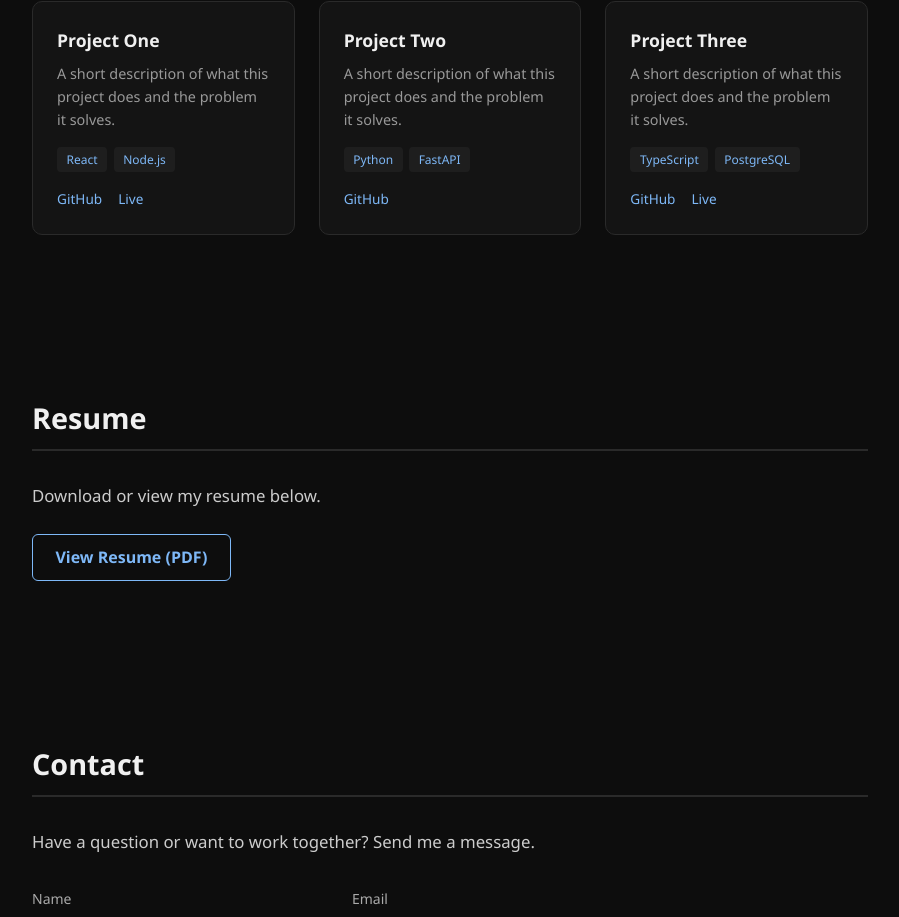
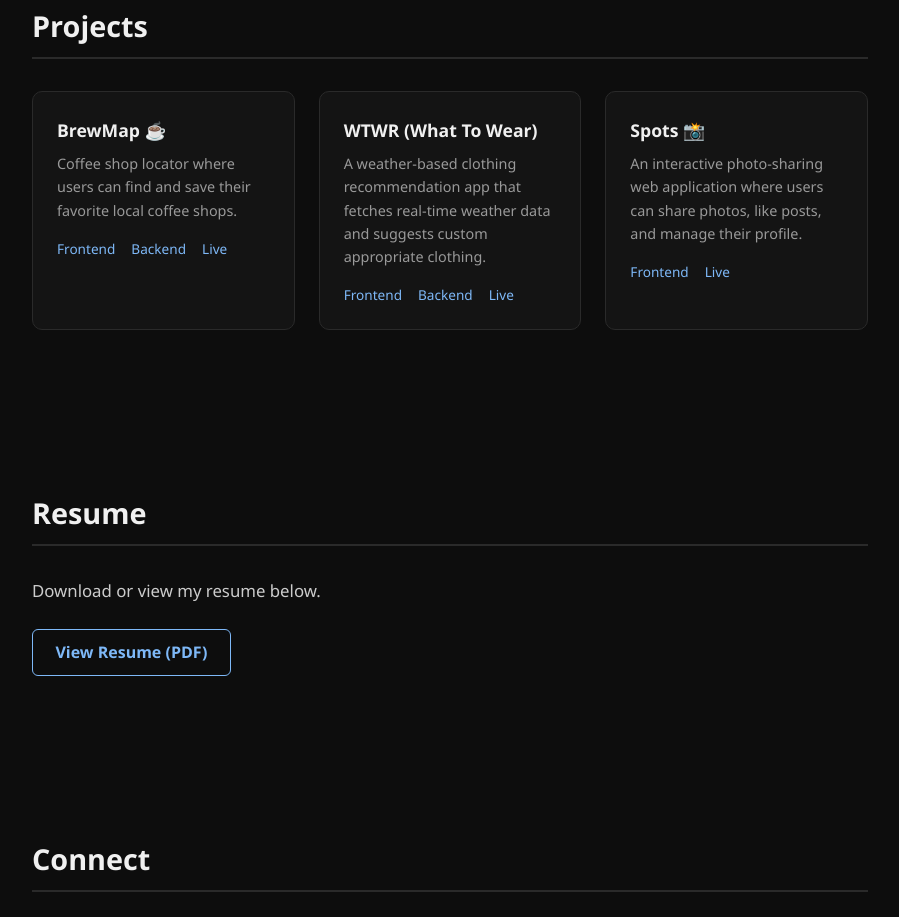
Before and after one commit to Prestonherr/Portfolio, a React (Vite) app: page / in a window 1280 px wide. Shown: the part 1296-2213 px from the top of the page, without its empty margins (190-1089 px from the left). Built offline with nearby package versions, Linux system fonts and the light colour scheme.

Commit message:
Updated project cards

```diff
--- a/src/App.css
+++ b/src/App.css
@@ -158,7 +158,7 @@ section:first-of-type {
 
 /* About */
 .about p {
-  max-width: 680px;
+  max-width: 900px;
   color: #ccc;
   font-size: 1.05rem;
   line-height: 1.8;
@@ -212,10 +212,11 @@ section:first-of-type {
   border-radius: 4px;
 }
 
-.project-card .links {
+.project-card .card-links {
   display: flex;
   gap: 1rem;
   font-size: 0.85rem;
+  margin-top: 1rem;
 }
 
 /* Resume */
@@ -243,7 +244,28 @@ section:first-of-type {
   text-decoration: none;
 }
 
-/* Contact */
+/* Connect */
+.social-links {
+  display: flex;
+  gap: 2rem;
+  margin-bottom: 2rem;
+}
+
+.social-link {
+  color: #aaa;
+  display: flex;
+  align-items: center;
+  transition:
+    color 0.2s,
+    transform 0.2s;
+}
+
+.social-link:hover {
+  color: #7eb8f7;
+  transform: translateY(-2px);
+  text-decoration: none;
+}
+
 .contact-intro {
   color: #ccc;
   margin-bottom: 2rem;
--- a/src/App.jsx
+++ b/src/App.jsx
@@ -94,28 +94,27 @@ function GlitchName() {
 
 const projects = [
   {
-    title: "Project One",
+    title: "BrewMap ☕️",
     description:
-      "A short description of what this project does and the problem it solves.",
-    tags: ["React", "Node.js"],
-    github: "#",
-    live: "#",
+      "Coffee shop locator where users can find and save their favorite local coffee shops.",
+    frontend: "https://github.com/Prestonherr/brewmap-frontend",
+    backend: "https://github.com/Prestonherr/brewmap-backend",
+    live: "https://brewmap.root.sx/",
   },
   {
-    title: "Project Two",
+    title: "WTWR (What To Wear)",
     description:
-      "A short description of what this project does and the problem it solves.",
-    tags: ["Python", "FastAPI"],
-    github: "#",
-    live: null,
+      "A weather-based clothing recommendation app that fetches real-time weather data and suggests custom appropriate clothing.",
+    frontend: "https://github.com/Prestonherr/se_project_react",
+    backend: "https://github.com/Prestonherr/se_project_express",
+    live: "https://w2wr.root.sx/",
   },
   {
-    title: "Project Three",
+    title: "Spots 📸",
     description:
-      "A short description of what this project does and the problem it solves.",
-    tags: ["TypeScript", "PostgreSQL"],
-    github: "#",
-    live: "#",
+      "An interactive photo-sharing web application where users can share photos, like posts, and manage their profile.",
+    frontend: "https://github.com/Prestonherr/se_project_spots",
+    live: "https://prestonherr.github.io/se_project_spots/",
   },
 ];
 
@@ -227,7 +226,7 @@ function App() {
               <a href="#resume">Resume</a>
             </li>
             <li>
-              <a href="#contact">Contact</a>
+              <a href="#contact">Connect</a>
             </li>
           </ul>
         </div>
@@ -249,9 +248,14 @@ function App() {
           <div className="container">
             <h2 className="section-title">About Me</h2>
             <p>
-              Write a few sentences about yourself here — your background, what
-              you're passionate about, and what kind of work you're looking for
-              or doing.
+              I’m a fullstack developer with a background in operations and
+              logistics, where I spent years optimizing systems and solving
+              real-world problems. I’ve transitioned into software engineering
+              to build better, more efficient tools instead of working around
+              broken ones. I enjoy creating clean, user-focused interfaces and
+              bringing ideas to life through code. I’m currently looking for
+              opportunities where I can contribute to meaningful products while
+              continuing to grow as a developer.
             </p>
           </div>
         </section>
@@ -265,16 +269,30 @@ function App() {
                 <div className="project-card" key={project.title}>
                   <h3>{project.title}</h3>
                   <p>{project.description}</p>
-                  <div className="tags">
-                    {project.tags.map((tag) => (
-                      <span className="tag" key={tag}>
-                        {tag}
-                      </span>
-                    ))}
-                  </div>
-                  <div className="links">
-                    <a href={project.github}>GitHub</a>
-                    {project.live && <a href={project.live}>Live</a>}
+                  <div className="card-links">
+                    {project.frontend && (
+                      <a
+                        href={project.frontend}
+                        target="_blank"
+                        rel="noreferrer"
+                      >
+                        Frontend
+                      </a>
+                    )}
+                    {project.backend && (
+                      <a
+                        href={project.backend}
+                        target="_blank"
+                        rel="noreferrer"
+                      >
+                        Backend
+                      </a>
+                    )}
+                    {project.live && (
+                      <a href={project.live} target="_blank" rel="noreferrer">
+                        Live
+                      </a>
+                    )}
                   </div>
                 </div>
               ))}
@@ -298,10 +316,46 @@ function App() {
           </div>
         </section>
 
-        {/* Contact */}
+        {/* Connect */}
         <section className="contact" id="contact">
           <div className="container">
-            <h2 className="section-title">Contact</h2>
+            <h2 className="section-title">Connect</h2>
+            <div className="social-links">
+              <a
+                href="https://linkedin.com/in/prestonherr"
+                target="_blank"
+                rel="noreferrer"
+                aria-label="LinkedIn"
+                className="social-link"
+              >
+                <svg
+                  xmlns="http://www.w3.org/2000/svg"
+                  width="50"
+                  height="50"
+                  viewBox="0 0 24 24"
+                  fill="currentColor"
+                >
+                  <path d="M20.447 20.452h-3.554v-5.569c0-1.328-.027-3.037-1.852-3.037-1.853 0-2.136 1.445-2.136 2.939v5.667H9.351V9h3.414v1.561h.046c.477-.9 1.637-1.85 3.37-1.85 3.601 0 4.267 2.37 4.267 5.455v6.286zM5.337 7.433a2.062 2.062 0 0 1-2.063-2.065 2.064 2.064 0 1 1 2.063 2.065zm1.782 13.019H3.555V9h3.564v11.452zM22.225 0H1.771C.792 0 0 .774 0 1.729v20.542C0 23.227.792 24 1.771 24h20.451C23.2 24 24 23.227 24 22.271V1.729C24 .774 23.2 0 22.222 0h.003z" />
+                </svg>
+              </a>
+              <a
+                href="https://github.com/prestonherr"
+                target="_blank"
+                rel="noreferrer"
+                aria-label="GitHub"
+                className="social-link"
+              >
+                <svg
+                  xmlns="http://www.w3.org/2000/svg"
+                  width="50"
+                  height="50"
+                  viewBox="0 0 24 24"
+                  fill="currentColor"
+                >
+                  <path d="M12 .297c-6.63 0-12 5.373-12 12 0 5.303 3.438 9.8 8.205 11.385.6.113.82-.258.82-.577 0-.285-.01-1.04-.015-2.04-3.338.724-4.042-1.61-4.042-1.61C4.422 18.07 3.633 17.7 3.633 17.7c-1.087-.744.084-.729.084-.729 1.205.084 1.838 1.236 1.838 1.236 1.07 1.835 2.809 1.305 3.495.998.108-.776.417-1.305.76-1.605-2.665-.3-5.466-1.332-5.466-5.93 0-1.31.465-2.38 1.235-3.22-.135-.303-.54-1.523.105-3.176 0 0 1.005-.322 3.3 1.23.96-.267 1.98-.399 3-.405 1.02.006 2.04.138 3 .405 2.28-1.552 3.285-1.23 3.285-1.23.645 1.653.24 2.873.12 3.176.765.84 1.23 1.91 1.23 3.22 0 4.61-2.805 5.625-5.475 5.92.42.36.81 1.096.81 2.22 0 1.606-.015 2.896-.015 3.286 0 .315.21.69.825.57C20.565 22.092 24 17.592 24 12.297c0-6.627-5.373-12-12-12" />
+                </svg>
+              </a>
+            </div>
             <p className="contact-intro">
               Have a question or want to work together? Send me a message.
             </p>
```
